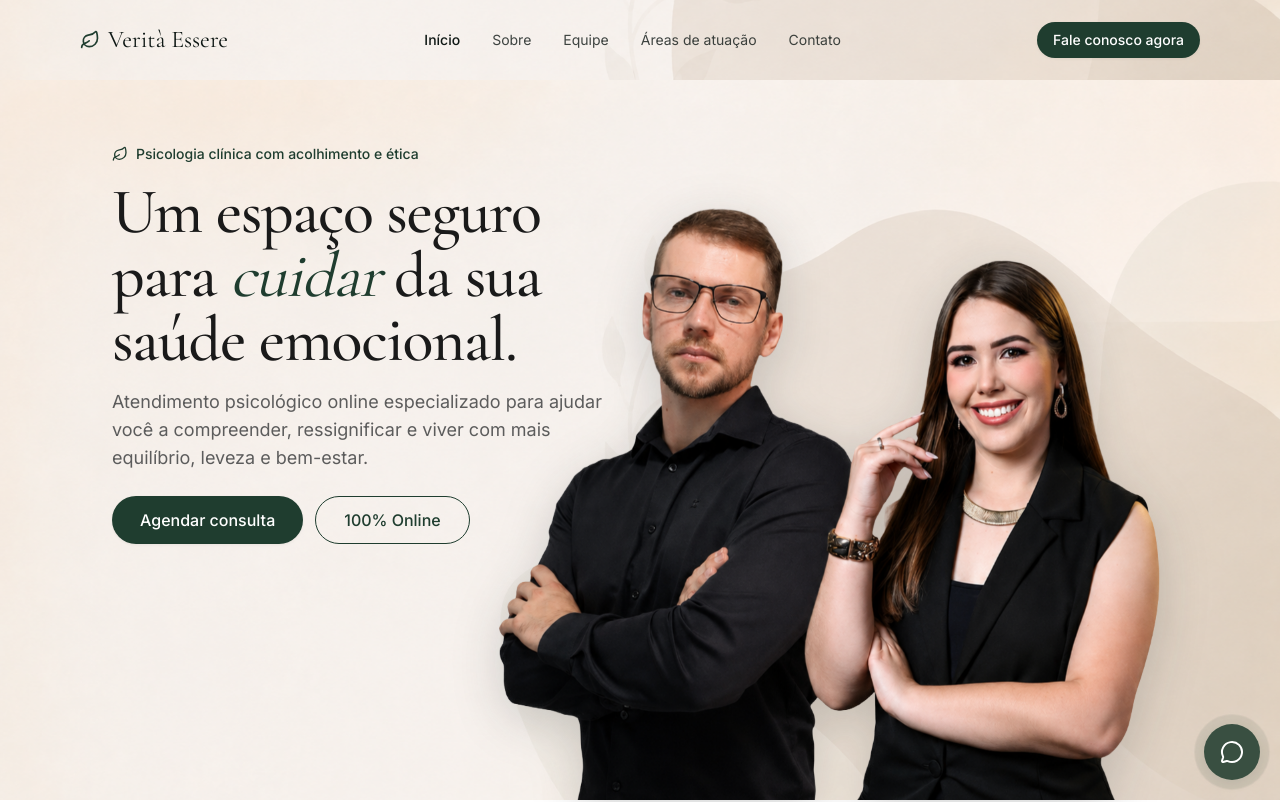
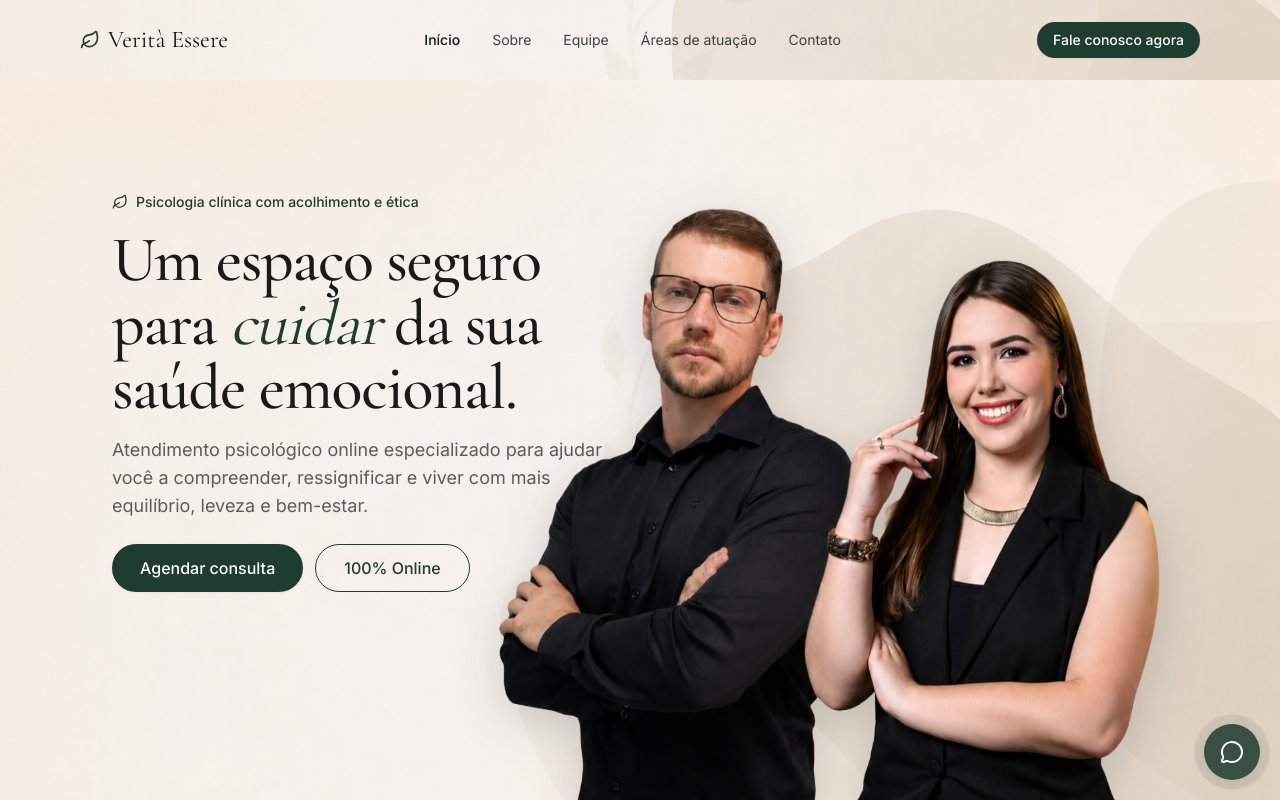
Before and after one commit to veritaessere/verita-essere, a React (Vite) app: page / in a window 1280 px wide. Shown: the top 802 px of the page. Built offline with nearby package versions, Linux system fonts and the light colour scheme.

Commit message:
fix: trava altura da Hero no viewport e ajusta alinhamento vertical do conteudo

```diff
--- a/src/components/sections/Hero.tsx
+++ b/src/components/sections/Hero.tsx
@@ -7,11 +7,11 @@ import fundo from "@/assets/images/fundo.png";
 export function Hero() {
   return (
     <section
-      className="bg-hero-bg bg-no-repeat bg-cover bg-center md:bg-fixed lg:flex lg:items-stretch lg:min-h-[calc(100vh-5rem)]"
+      className="bg-hero-bg bg-no-repeat bg-cover bg-center md:bg-fixed lg:flex lg:items-stretch lg:h-[calc(100vh-5rem)] lg:overflow-hidden"
       style={{ backgroundImage: `url(${fundo})` }}
     >
-      <div className="w-full px-4 sm:px-6 md:px-10 lg:px-20 xl:px-28 grid grid-cols-1 lg:grid-cols-12 gap-8 lg:gap-8 pt-10 sm:pt-12 lg:pt-16 pb-0 lg:items-start">
-        <div className="lg:col-span-6 pb-12 text-center sm:text-left">
+      <div className="w-full px-4 sm:px-6 md:px-10 lg:px-20 xl:px-28 grid grid-cols-1 lg:grid-cols-12 gap-8 lg:gap-8 pt-10 sm:pt-12 lg:pt-16 pb-0 lg:items-stretch">
+        <div className="lg:col-span-6 pb-12 lg:pb-0 text-center sm:text-left lg:flex lg:flex-col lg:justify-center lg:-translate-y-20">
           <p className="flex items-center justify-center sm:justify-start gap-2 mb-5 lg:mb-4 text-sm font-medium text-hero-green">
             <Leaf className="h-4 w-4" aria-hidden />
             Psicologia clínica com acolhimento e ética
```
